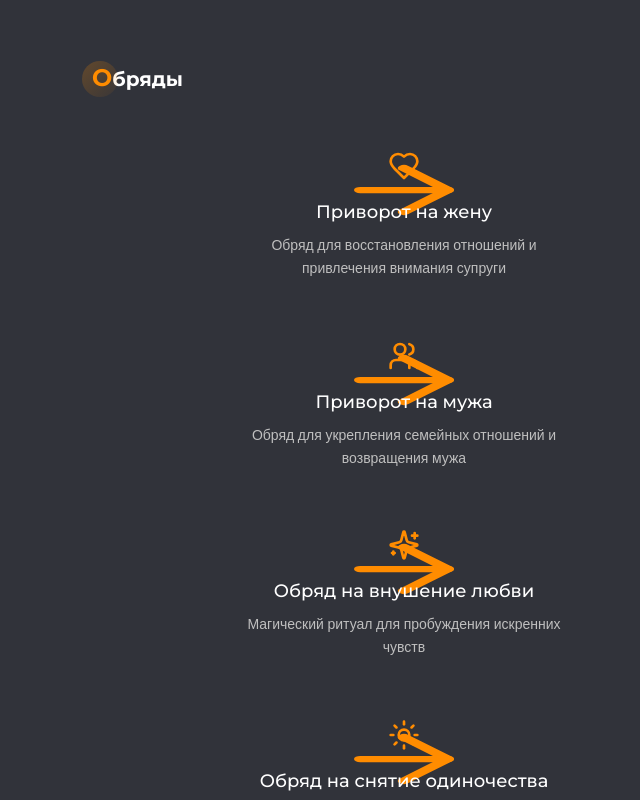
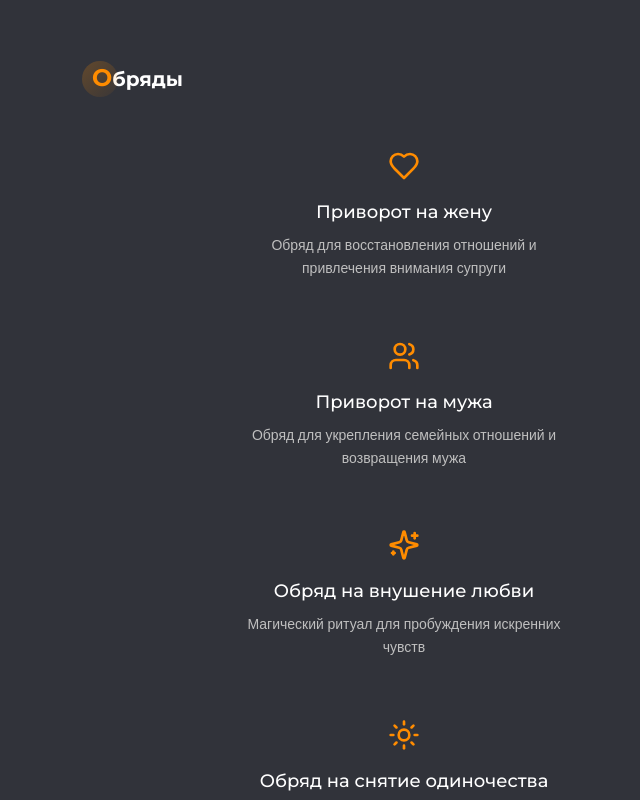
Before and after one commit to pr-poehali-dev/love-spell-website-1, a React (Vite) app: page / in a window 1280 px wide. Shown: the part 2880-3680 px from the top of the page, without its empty margins (236-876 px from the left). Built offline with nearby package versions, Linux system fonts and the light colour scheme.

Commit message:
Добавлена логика обработки пользовательского ввода

```diff
--- a/src/components/RitualsSection.tsx
+++ b/src/components/RitualsSection.tsx
@@ -62,12 +62,26 @@ const ritualCards = [
 function RitualCard({ ritual }: { ritual: typeof ritualCards[0] }) {
   return (
     <div className="group relative p-6 cursor-pointer transition-all duration-300 rounded-lg hover:bg-gradient-to-br hover:from-accent/10 hover:via-accent/5 hover:to-transparent overflow-hidden">
-      {/* Изящная вытянутая прозрачная стрелка на заднем фоне */}
-      <div className="absolute inset-0 flex items-center justify-center pointer-events-none" style={{paddingTop: '10px', paddingBottom: '60px'}}>
-        <div className="opacity-3 group-hover:opacity-6 transition-opacity duration-300 transform scale-x-150 scale-y-75">
-          <Icon name="ArrowRight" size={100} className="text-accent" />
+      {/* Деликатный фоновый узор из точек */}
+      <div className="absolute inset-0 pointer-events-none opacity-0 group-hover:opacity-100 transition-opacity duration-500">
+        <div className="absolute top-4 right-4">
+          <div className="flex space-x-1">
+            <div className="w-1 h-1 bg-accent/20 rounded-full"></div>
+            <div className="w-1 h-1 bg-accent/30 rounded-full"></div>
+            <div className="w-1 h-1 bg-accent/40 rounded-full"></div>
+          </div>
+        </div>
+        <div className="absolute bottom-4 left-4">
+          <div className="flex space-x-1">
+            <div className="w-1 h-1 bg-accent/40 rounded-full"></div>
+            <div className="w-1 h-1 bg-accent/30 rounded-full"></div>
+            <div className="w-1 h-1 bg-accent/20 rounded-full"></div>
+          </div>
         </div>
       </div>
+
+      {/* Подсвечивающаяся рамка */}
+      <div className="absolute inset-0 rounded-lg border border-transparent group-hover:border-accent/20 transition-colors duration-300 pointer-events-none"></div>
 
       <div className="relative flex flex-col items-center text-center">
         <div className="mb-4 group-hover:scale-110 transition-transform duration-300">
@@ -77,6 +91,13 @@ function RitualCard({ ritual }: { ritual: typeof ritualCards[0] }) {
         <div className="space-y-2">
           <h3 className="text-lg font-medium text-foreground group-hover:text-accent transition-colors duration-300">{ritual.title}</h3>
           <p className="text-muted-foreground text-sm leading-relaxed max-w-xs mx-auto">{ritual.description}</p>
+        </div>
+
+        {/* Элегантная иконка в углу */}
+        <div className="absolute -top-2 -right-2 opacity-0 group-hover:opacity-60 transition-all duration-300 group-hover:scale-110">
+          <div className="w-6 h-6 bg-accent/10 rounded-full flex items-center justify-center">
+            <Icon name="Plus" size={12} className="text-accent" />
+          </div>
         </div>
       </div>
     </div>
```
